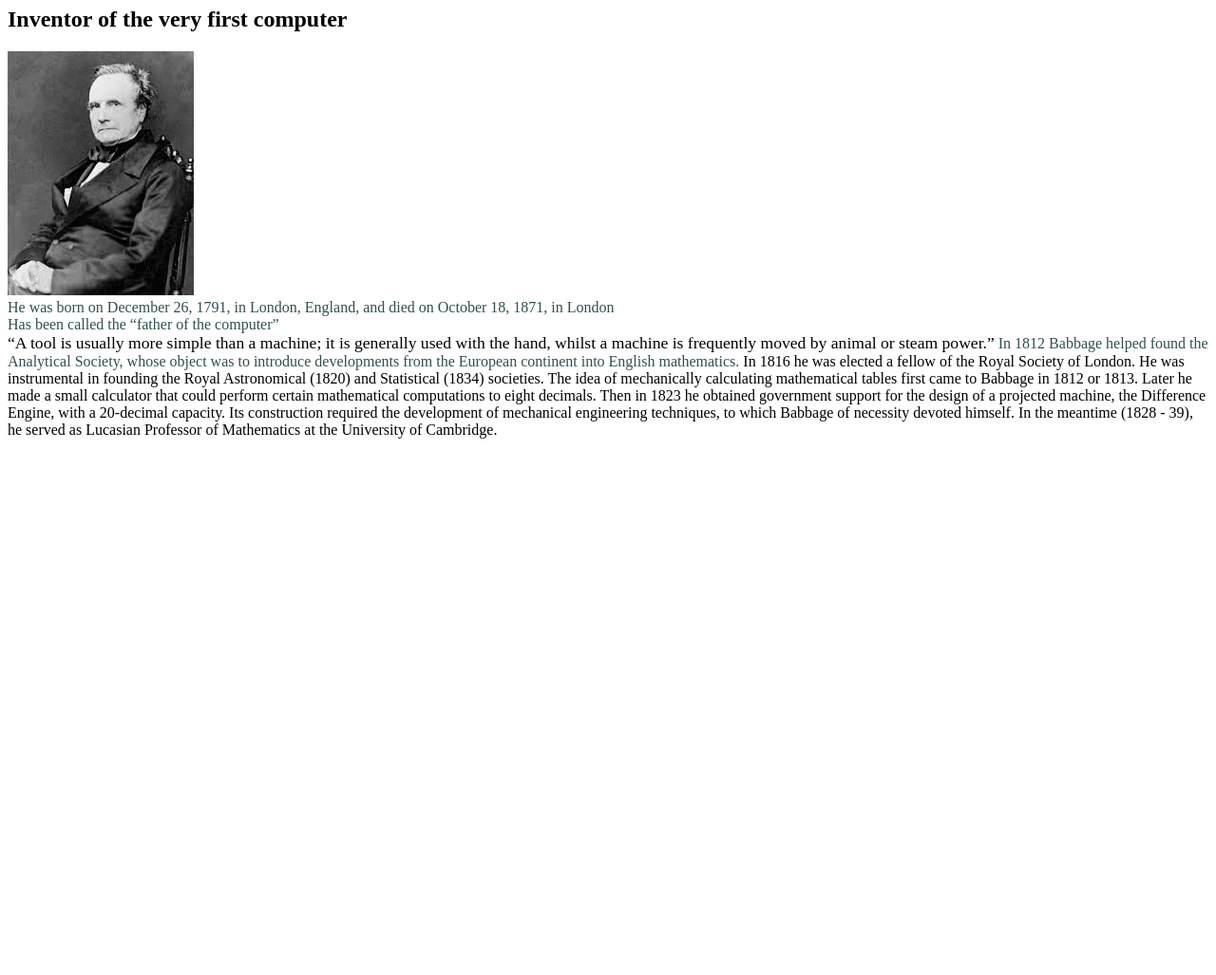
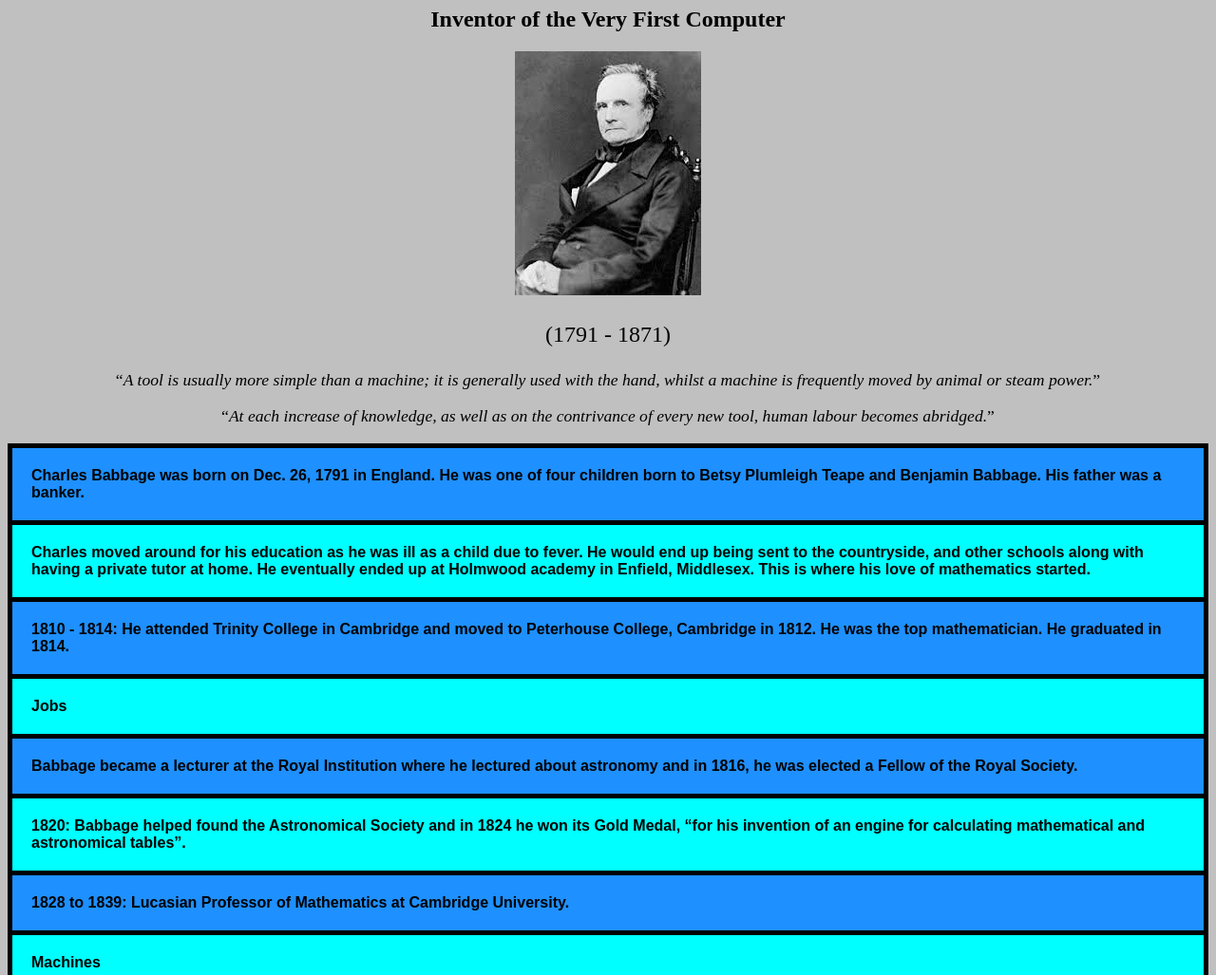
Before and after one commit to matthew-sanii/ICSO-Assignment2-HTML, a plain HTML site: page index.html in a window 1280 px wide. Shown: the part 73-1100 px from the top of the page at 95% size. Before the commit the page ends 800 px from the top, so only its background shows below. Drawn offline with Linux system fonts and the light colour scheme.

Commit message:
added _config.yaml and images

```diff
--- a/index.html
+++ b/index.html
@@ -2,30 +2,117 @@
 <html>
   <head>
   <style>
+  table {
+  font-family: arial, sans-serif;
+  border-collapse: collapse;
+  width: 100%;
+}
+
+td, th {
+  border: 5px solid black;
+  text-align: left;
+  padding: 20px;
+}
+tr:nth-child(even) {
+  background-color: aqua;
+}
+tr:nth-child(odd) {
+  background-color: dodgerblue;
+}
 #text {
   font-size: 110%;
   color: black;
+  text-align:center;
 }
 #para {
   font-size:100%;
   color: darkslategrey;
 }
+#image {
+  text-align:center;
+}
+#big {
+  font-size:150%;
+  text-align:center;
+}
 </style>
     <title>Charles Babbage</title>
   </head>
-  <body>
-<h1>Charles Babbage</h1>
-<h2>Inventor of the very first computer</h2>
-<img src="./images/babbage.jpeg">
-<p1 id="para"><br>He was born on December 26, 1791, in London, England, and died on October 18, 1871, in London<br></p1>
-<p2 id="para">Has been called the <q>father of the computer</q><br></p2>
-<p3 id="text"><q>A tool is usually more simple than a machine; it is generally used with the hand, whilst a machine is frequently moved by animal or steam power.</q></p3>
-<p3 id="para">In 1812 Babbage helped found the Analytical Society, whose object was to introduce developments from the European continent into English mathematics.</p3>
-<p4>In 1816 he was elected a fellow of the Royal Society of London.</p4>
-<p5>He was instrumental in founding the Royal Astronomical (1820) and Statistical (1834) societies.</p5>
-<p6>The idea of mechanically calculating mathematical tables first came to Babbage in 1812 or 1813.</p6>
-<p7>Later he made a small calculator that could perform certain mathematical computations to eight decimals.</p7>
-<p8>Then in 1823 he obtained government support for the design of a projected machine, the Difference Engine, with a 20-decimal capacity. Its construction required the development of mechanical engineering techniques, to which Babbage of necessity devoted himself.</p8>
-<p9>In the meantime (1828 - 39), he served as Lucasian Professor of Mathematics at the University of Cambridge.</p9>
+  <body style="background-color:silver">
+<h1 id="image">Charles Babbage</h1>
+<h2 id="image">Inventor of the Very First Computer</h2>
+<p id="image"><img src="./images/babbage.jpeg"><br></p>
+<p id="big">(1791 - 1871)<br></p>
+<p id="text"><q><i>A tool is usually more simple than a machine; it is generally used with the hand, whilst a machine is frequently moved by animal or steam power.</q></i></p>
+<p id="text"><q><i>At each increase of knowledge, as well as on the contrivance of every new tool, human labour becomes abridged.</q></i></p>
+<table>
+  <tr>
+    <th>Charles Babbage was born on Dec. 26, 1791 in England. He was one of four children born to Betsy Plumleigh Teape and Benjamin Babbage. His father was a banker.</th>
+  </tr>
+  <tr>
+    <th>Charles moved around for his education as he was ill as a child due to fever. He would end up being sent to the countryside, and other schools along with having a private tutor at home. He eventually ended up at Holmwood academy in Enfield, Middlesex. This is where his love of mathematics started.</th>
+  </tr>
+  <tr>
+    <th>1810 - 1814: He attended Trinity College in Cambridge and moved to Peterhouse College, Cambridge in 1812. He was the top mathematician. He graduated in 1814.</th>
+  </tr>
+  <tr>
+    <th>Jobs</th>
+  </tr>
+  <tr>
+    <th>Babbage became a lecturer at the Royal Institution where he lectured about astronomy and in 1816, he was elected a Fellow of the Royal Society.</th>
+  </tr>
+  <tr>
+    <th>1820: Babbage helped found the Astronomical Society and in 1824 he won its Gold Medal, <q>for his invention of an engine for calculating mathematical and astronomical tables</q>.</th>
+  </tr>
+  <tr>
+    <th>1828 to 1839: Lucasian Professor of Mathematics at Cambridge University.</th>
+  </tr>
+  <tr>
+    <th>Machines</th>
+  </tr>
+  <tr>
+    <th>1819 - 1822: Babbage built his first small model of the calculating engine (Difference Engine 0). Powered by cranking a handle, the machine calculated and printed mathematical tables. The machine was called a <q>difference engine</q> after the mathematical theory on which the machine's operation was based.</th>
+  </tr>
+  <tr>
+    <th>Difference Engine No.1 was designed to calculate and tabulate polynomial functions. Babbage was given £1,700 by the British Government to begin a full scale machine (Difference Engine No. 1). Over the years more than 10 times this amount of money was spent on the project. In 1832, a small working portion was built. In 1833, work on the full scale difference engine was stopped. <q>If the machine had been built it would have had over 25,000 working parts, weighted over 13 metric tons and have been over 8 feet (2.4m) tall.</q></th>
+  </tr>
+  <tr>
+    <th>In 1837, Babbage became interested in building a more ambitious analytical engine that would be more powerful than the original difference engine. This would be the first working computer for general-purpose computation. It would use punched cards for programming. A trial part was built but was never fully completed. He also designed a printer for his new engine.</th>
+  </tr>
+  <tr>
+    <th>The government decided to stop funding the projects in 1842.</th>
+  </tr>
+  <tr>
+    <th>1846 - 1849: Babbage designed a new improved difference engine (Difference Engine No. 2).</th>
+  </tr>
+  <tr>
+    <th>These machines were considered the <q>very first mechanical computers</q> to be invented. The fact that they were not actually built was due to a lack of funding and not due to any design flaw. The basic concept of his machines was similar to the modern computer which is why he is known as <q>the father of the computer</q>.</th>
+  </tr>
+  <tr>
+    <th>Publications and Inventions</th>
+  </tr>
+  <tr>
+    <th>1832: published <q>On the Economy of Machinery and Manufactures</q> about industrial production which was well received. In the book, it described what is now known as the <q>Babbage Principle</q> which noted the advantages of using division of labor in factories.</th>
+  </tr>
+  <tr>
+    <th>1837: wrote a natural theology book <q>On the Power, Wisdom and Goodness of God, as manifested in the Creation</q> in 1837.</th>
+  </tr>
+  <tr>
+    <th>1838: Babbage invented the pilot (also called a cow-catcher), which is the metal frame attached to the front of locomotives that clears the tracks of obstacles.</th>
+  </tr>
+  <tr>
+    <th>Babbage also invented an ophthalmoscope, which is used in eye examinations.</th>
+  </tr>
+  <tr>
+    <th>Personal Life and Death</th>
+  </tr>
+  <tr>
+    <th>1814: Babbage married Georgiana Whitmore. They had eight children together, but only three lived beyond childhood. His wife died in 1827.</th>
+  </tr>
+  <tr>
+    <th>1871: Charles Babbage died on Oct. 18, 1871, aged 79. He is buried in the Kensal Green Cemetery in London. Cause of death was <q>renal inadequacy</q>.</th>
+  </tr>
+
+</table>
   </body>
 </html>
```
